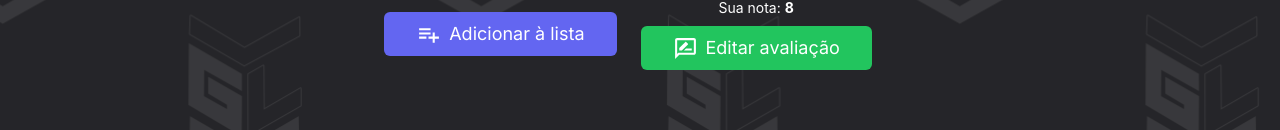
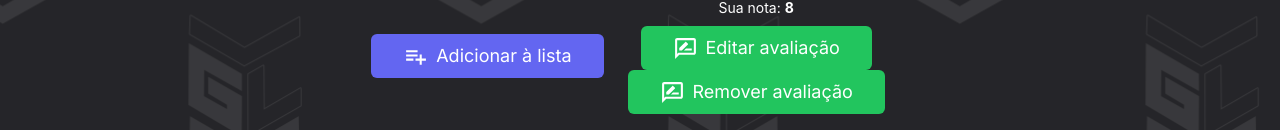
Before and after one commit to sarahscampos/gamelog, a React (Create React App) app: page /jogo/1 in a window 1280 px wide. Shown: the part 822-952 px from the top of the page. Built offline with nearby package versions, Linux system fonts and the light colour scheme; data requests are answered from the project's data file.

Commit message:
delete avaliacao button

```diff
--- a/src/pages/Jogo.js
+++ b/src/pages/Jogo.js
@@ -43,6 +43,10 @@ const Jogo = ({dados, avaliacaoInfo, listas, usuarioLogado}) => {
 
   const closeModal = () => {
     setIsModalOpen(false)
+  }
+
+  const deletarAvaliacao = () =>{
+    dispatch(deleteAvaliacao({jogoId: id, usuarioId: usuarioLogado.id})) // por enqunato
   }
 
   const addToList = (list) => {
@@ -113,6 +117,13 @@ const Jogo = ({dados, avaliacaoInfo, listas, usuarioLogado}) => {
               >
                 <MdOutlineRateReview size={25} />
                 Editar avaliação
+              </button>
+              <button
+                className="text-lg flex items-center gap-2 px-8 py-2 rounded-md bg-green-500 text-white hover:bg-green-400 font-inter transition"
+                onClick={deletarAvaliacao}
+              >
+                <MdOutlineRateReview size={25} />
+                Remover avaliação
               </button>
             </div>
           ) : (
```
